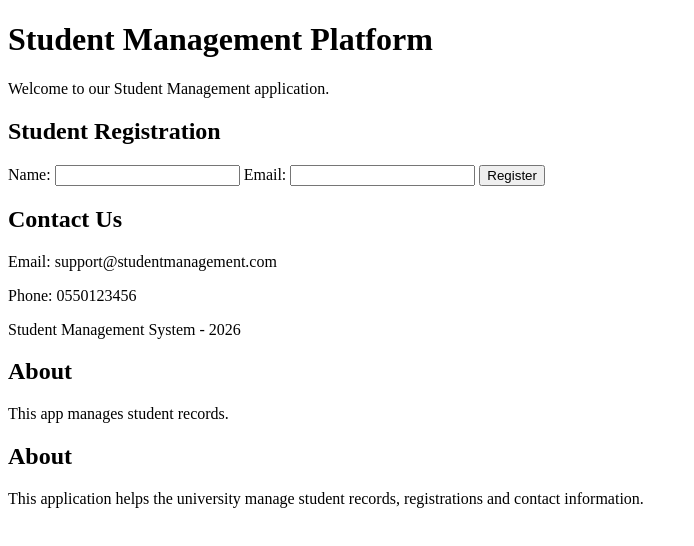
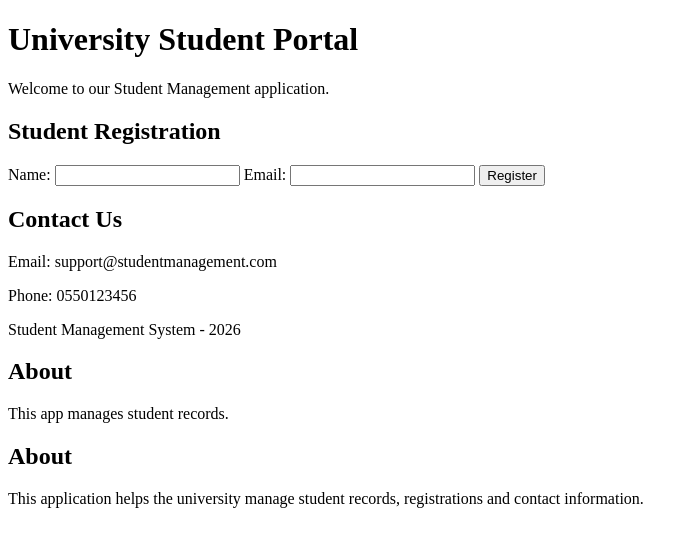
Before and after one commit to AmaniRH/StudentManagement, a plain HTML site: page index.html in a window 1280 px wide. Shown: the whole page, without its empty margins (0-694 px from the left). Drawn offline with Linux system fonts and the light colour scheme.

Commit message:
Change application title

```diff
--- a/index.html
+++ b/index.html
@@ -6,7 +6,7 @@
 </head>
 <body>
 
-   <h1>Student Management Platform</h1>
+   <h1>University Student Portal</h1>
     <p>Welcome to our Student Management application.</p>
     <h2>Student Registration</h2>
 
```
